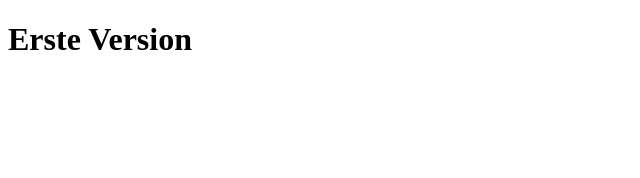
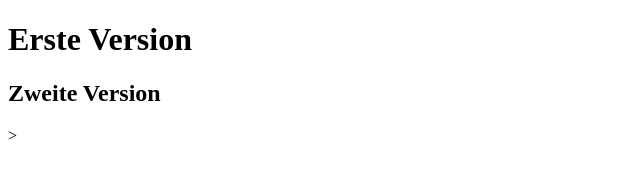
Before and after one commit to brucknermarvin/2neu, a plain HTML site: page index.html in a window 1280 px wide. Shown: the whole page, without its empty margins (0-640 px from the left). Drawn offline with Linux system fonts and the light colour scheme.

Commit message:
h2
h2 erstellt

```diff
--- a/index.html
+++ b/index.html
@@ -8,5 +8,6 @@
 </head>
 <body>
     <h1>Erste Version</h1>
+    <h2>Zweite Version</h2>>
 </body>
 </html>
```
